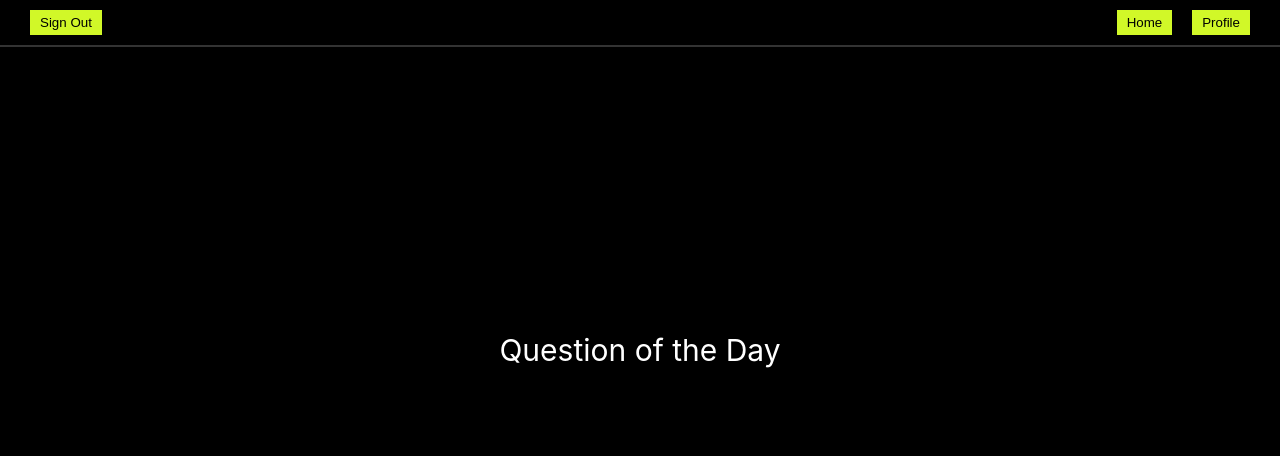
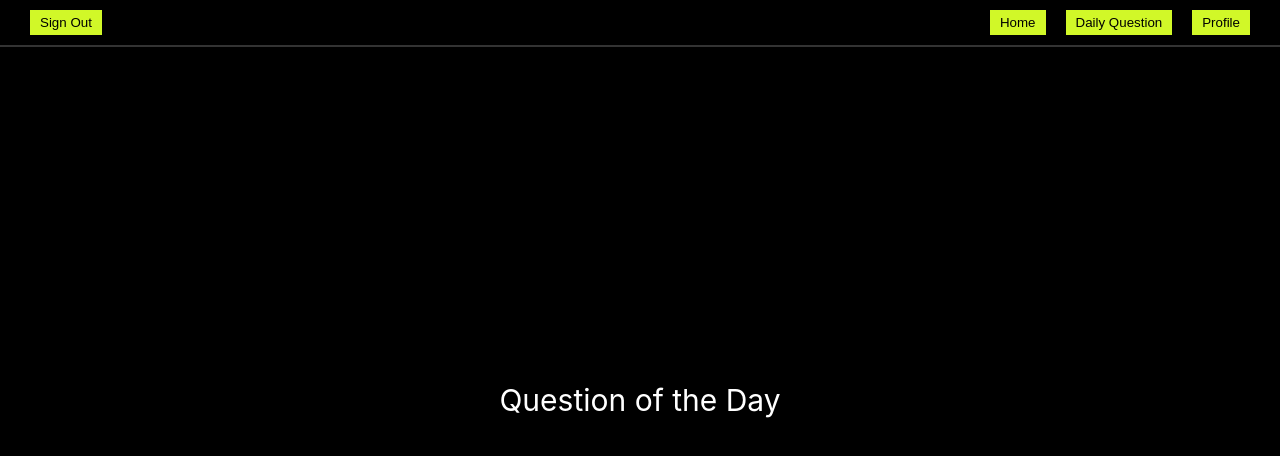
Before and after one commit to akshatchavann/ttapplication, a React (Create React App) app in the folder frontend/: page /DailyQuestion/1 in a window 1280 px wide. Shown: the top 456 px of the page. Built offline with nearby package versions, Linux system fonts and the light colour scheme; no server answers.

Commit message:
styling changes

```diff
--- a/frontend/src/components/Header.js
+++ b/frontend/src/components/Header.js
@@ -19,6 +19,7 @@ const Header = () => {
               </Link>
           </div>
       </div>
+
       <div className="right-container">
           <div className="button-container">
               <Link className="nav-link" to={`/Content/${email}`}>
@@ -27,6 +28,13 @@ const Header = () => {
                   </button>
               </Link>
           </div>
+          <div className="button-container">
+                <Link className="nav-link" to={`/DailyQuestion/${email}`}>
+                    <button type="button" className="home-button">
+                        Daily Question
+                    </button>
+                </Link>
+            </div>
           <div className="button-container">
               <Link className="nav-link" to={`/Profile/${email}`}>
                   <button type="button" className="home-button">
--- a/frontend/src/pages/Card.js
+++ b/frontend/src/pages/Card.js
@@ -148,6 +148,7 @@ const Card = (props) => {
             <form onSubmit={handleSubmitRatings}>
                 {props.info.map((question, index) => (
                     <div key={index} className="question">
+                        <div className="question-creator">Posted by: {question.creator}</div>
                         <blockquote className="twitter-tweet twitter-tweet-rendered">
                             <a href={question.tweetURL}></a>
                         </blockquote>
@@ -156,7 +157,6 @@ const Card = (props) => {
                         <div style={{ height: '10px' }}></div>
 
                         <div className="question-text">{question.question}</div>
-                        <div className="question-creator">Posted by: {question.creator}</div>
                         <div style={{ height: '10px' }}></div>
 
 
--- a/frontend/src/pages/DQCard.js
+++ b/frontend/src/pages/DQCard.js
@@ -149,6 +149,7 @@ const DQCard = (props) => {
             <form onSubmit={handleSubmitRatings}>
                 {props.info.map((question, index) => (
                     <div key={index} className="question">
+                        <div className="question-creator">Posted by: {question.creator}</div>
                         <blockquote className="twitter-tweet twitter-tweet-rendered">
                             <a href={question.tweetURL}></a>
                         </blockquote>
@@ -157,7 +158,6 @@ const DQCard = (props) => {
                         <div style={{ height: '10px' }}></div>
 
                         <div className="question-text">{question.question}</div>
-                        <div className="question-creator">Posted by: {question.creator}</div>
                         <div style={{ height: '10px' }}></div>
 
 
--- a/frontend/src/pages/DailyQuestion.js
+++ b/frontend/src/pages/DailyQuestion.js
@@ -38,14 +38,6 @@ const DailyQuestion = () => {
         return questionsArray.filter(question => question.display === true);
     };
 
-    const getFormStyle = () => {
-        // Check if loadedQuestion is defined and has active links
-        const hasActiveLinks =   // Check if loadedQuestion[0] is defined
-            (loadedQuestion && loadedQuestion && loadedQuestion.tweetboolean);
-
-        // Return the style object based on the condition
-        return { paddingTop: hasActiveLinks ? '200px' : '0px', height: '100px' };
-    };
 
     console.log(loadedQuestion)
 
@@ -54,8 +46,6 @@ const DailyQuestion = () => {
         <div>
             <Header />
             <div className="dq-title">Question of the Day</div>
-
-            <div style={getFormStyle()}></div>
 
 
             {loadedQuestion && (
--- a/frontend/src/pages/Profile.js
+++ b/frontend/src/pages/Profile.js
@@ -40,6 +40,7 @@ const Profile = () => {
           if (!questionsResponse.ok) {
             throw new Error(questionsData.message);
           }
+          setQuestionsResponseData(questionsData.questions);
 
           // Fetch daily questions data
           const dailyQuestionsResponse = await fetch(`https://ttapplication-backend.vercel.app/api/dailyquestions`);
--- a/frontend/src/pages/TwoOptions.js
+++ b/frontend/src/pages/TwoOptions.js
@@ -9,6 +9,7 @@ const TwoOptions = () => {
     const { email } = useParams();
     return (
         <div>
+            <Header />
             <div className="yo"> Opinion Captured! </div>
             <div className="yoo"> Your opinions are secure and for your eyes only. We will never sell your data. </div>
             <div className="buttonContainer">
--- a/frontend/src/styles/Card.css
+++ b/frontend/src/styles/Card.css
@@ -90,7 +90,7 @@
 
 
 .learn {
-  color: D1F828;
+  color: #D1F828;
 }
 .question-text {
   font-weight: bold;
@@ -115,3 +115,8 @@
 .question-bio {
   text-align: left; /* Aligns text to the left */
 }
+
+.question-creator{
+  text-align: right; /* Aligns text to the left */
+  width: 95%; /* Optional: set the width of the div */
+}
--- a/frontend/src/styles/DQCard.css
+++ b/frontend/src/styles/DQCard.css
@@ -90,7 +90,7 @@
 
 
 .learn {
-  color: white;
+  color: #D1F828;
 }
 .question-text {
   font-weight: bold;
@@ -115,3 +115,10 @@
 .question-bio {
   text-align: left; /* Aligns text to the left */
 }
+
+
+.question-creator{
+  text-align: right; /* Aligns text to the left */
+  width: 95%; /* Optional: set the width of the div */
+  color: #D1F828
+}
```
